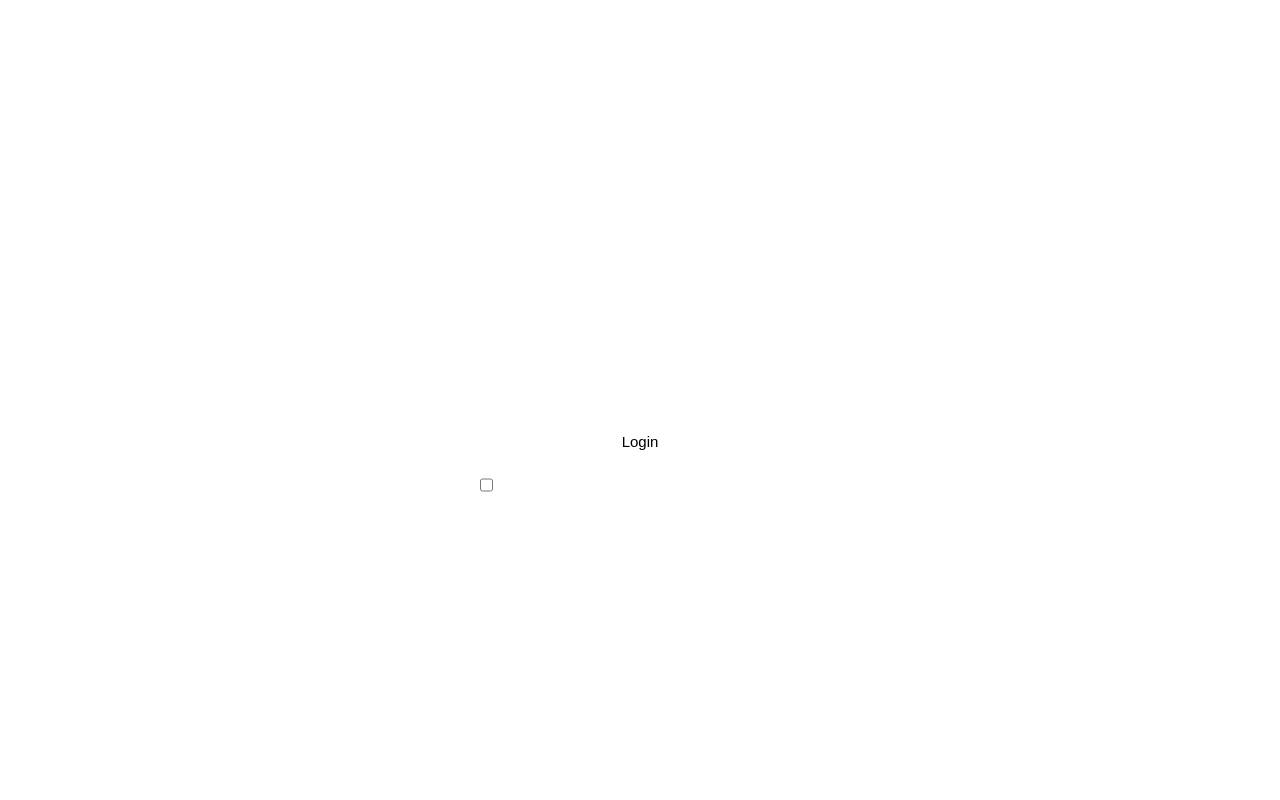
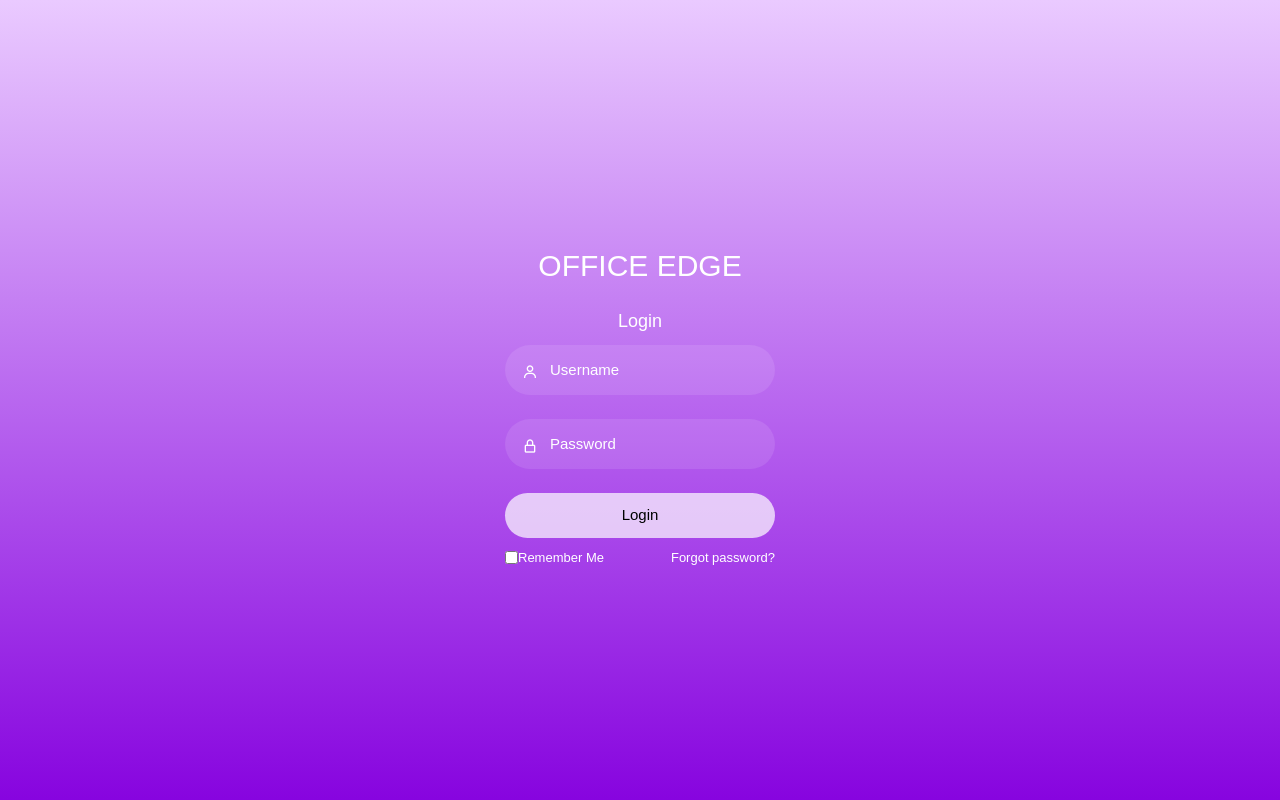
Before and after one commit to zubayr-ahmad/dbsProjectOfficingEdge, an Angular app in the folder angApp/: page /loginForm in a window 1280 px wide. Shown: the top 800 px of the page. Built offline with nearby package versions, Linux system fonts and the light colour scheme.

Commit message:
login form updated

```diff
--- a/angApp/src/app/login-system/login-form/login-form.component.css
+++ b/angApp/src/app/login-system/login-form/login-form.component.css
@@ -3,21 +3,21 @@
     font-family: 'poppins' ,sans-serif;
 }
 body{
-    background-image: url("images/1.jpg");
     background-size: cover;
     background-position: center;
     background-attachment: fixed;
     background-repeat: no-repeat;
+}
 
-}
 .box{
     display: flex;
     justify-content: center;
     align-items: center;
-    min-height: 90vh;
+    min-height: 100vh;
+    background-image: linear-gradient(rgb(234, 202, 255),rgb(135, 4, 223));
 }
 .container{
-    width: 350px;
+    width: 300px;
     display: flex;
     flex-direction: column;
     padding: 0 15px 0 15px;
@@ -25,7 +25,7 @@ body{
 }
 span{
     color: #fff;
-    font-size: small;
+    font-size: large;
     display: flex;
     justify-content: center;
     padding: 10px 0 10px 0;
@@ -39,8 +39,8 @@ header{
 }
 
 .input-field .input{
-    height: 45px;
-    width: 87%;
+    height: 50px;
+    width: 100%;
     border: none;
     border-radius: 30px;
     color: #fff;
--- a/angApp/src/app/login-system/login-form/login-form.component.html
+++ b/angApp/src/app/login-system/login-form/login-form.component.html
@@ -1,9 +1,9 @@
+<link href='https://unpkg.com/boxicons@2.1.4/css/boxicons.min.css' rel='stylesheet'>
 <div class="box">
     <div class="container">
-
         <div class="top">
-            <span>WELCOME</span>
-            <header>Login</header>
+            <header>OFFICE EDGE</header>
+            <span>Login</span>
         </div>
 
         <div class="input-field">
```
